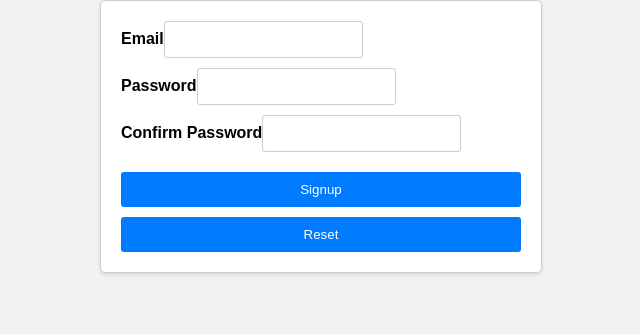
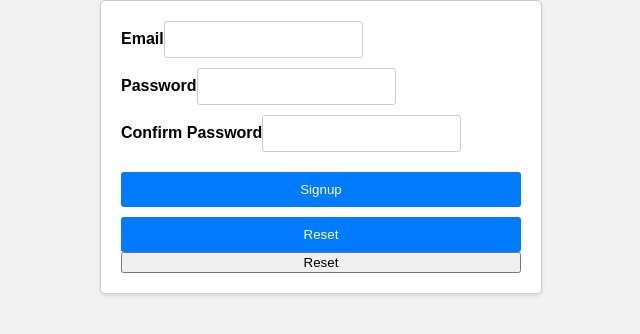
Before and after one commit to Ameen-Works/password-reset-fe, a React (Create React App) app: page / in a window 1280 px wide. Shown: the top 334 px of the page, without its empty margins (319-959 px from the left). Built offline with nearby package versions, Linux system fonts and the light colour scheme.

Commit message:
Updated signup form

```diff
--- a/src/SignupForm.js
+++ b/src/SignupForm.js
@@ -95,6 +95,9 @@ const SignupForm = () => {
       <button type="reset" onClick={formik.handleReset}>
         Reset
       </button>
+      <button type="button" onClick={()=>{navigate("/login")}}>
+        Reset
+      </button>
     </form>
   );
 };
```
